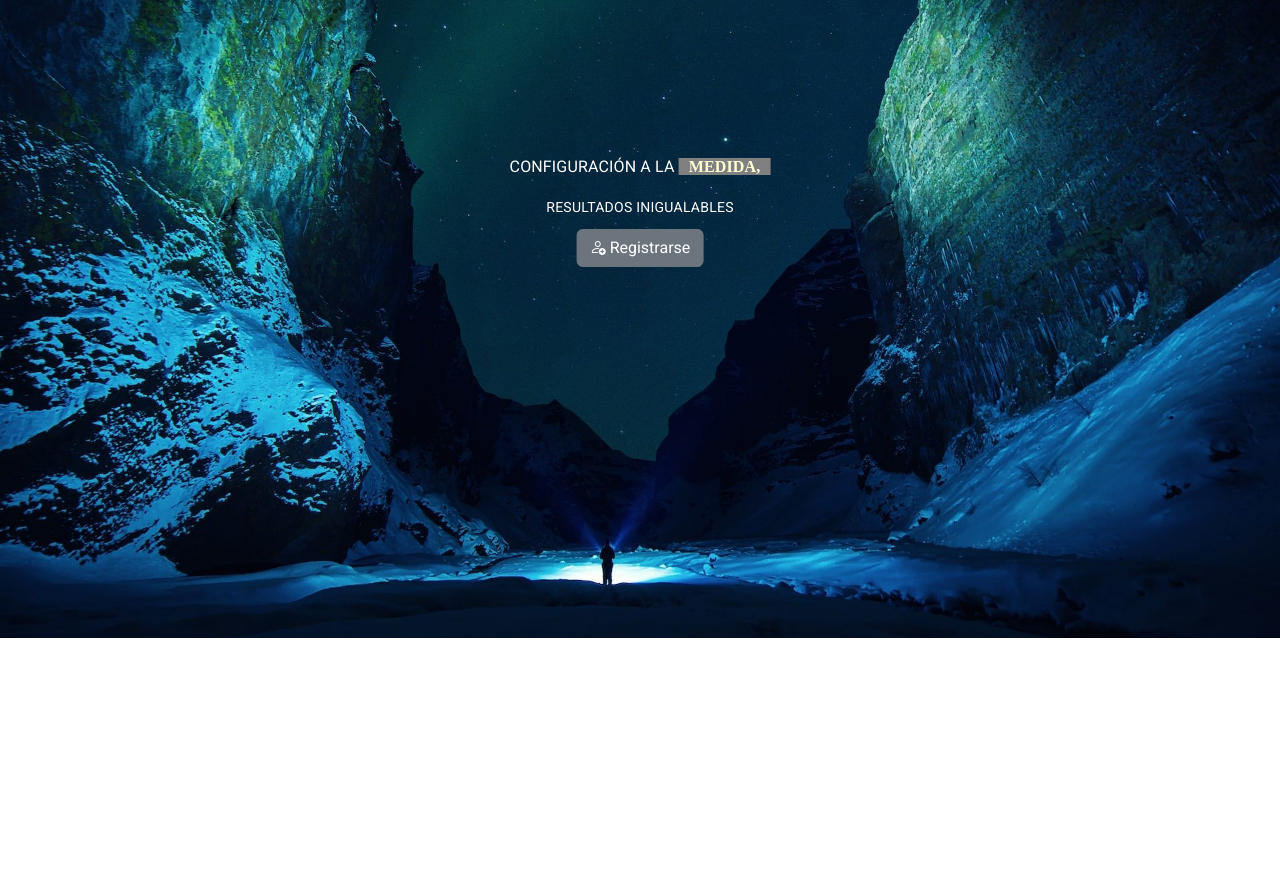
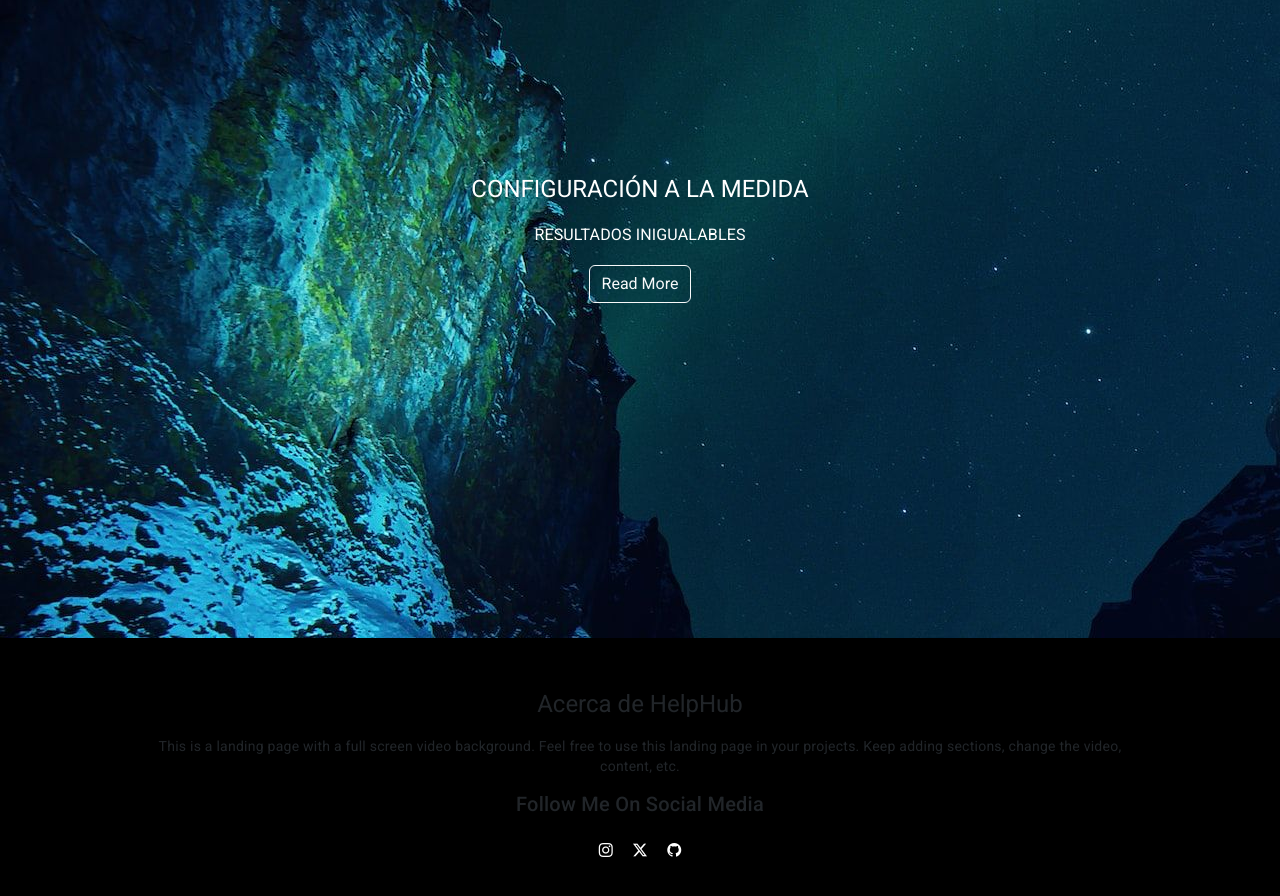
Before and after one commit to PJMonticoli/angular-supabase, an Angular app in the folder helphubapp/: page / in a window 1280 px wide. Shown: the part 200-1096 px from the top of the page. Before the commit the page ends 838 px from the top, so only its background shows below. Built offline with nearby package versions, Linux system fonts and the light colour scheme.

Commit message:
modifico landing page del home component

```diff
--- a/helphubapp/src/app/components/home/home.component.css
+++ b/helphubapp/src/app/components/home/home.component.css
@@ -1,4 +1,4 @@
-.tituloBox {
+/* .tituloBox {
   position: absolute;
   top: 50%;
   left: 50%;
@@ -12,13 +12,6 @@ a {
   color: white;
 }
 
-.fondo {
-  background-image: url('../../../assets/img/home.jpg');
-  background-size: cover;
-  background-position: center;
-  background-repeat: no-repeat;
-  height: 100vh;
-}
 
 .texto-personalizado {
   background: gray;
@@ -35,4 +28,68 @@ a {
 .btn-secondary[disabled] {
   filter: none;
   background-color: #4ea15c;
+} */
+/* .fondo {
+  background-image: url('../../../assets/img/home.jpg');
+  background-size: cover;
+  background-position: center;
+  background-repeat: no-repeat;
+  height: 100vh;
+} */
+
+.showcase {
+  position: relative;
+  height: 100vh;
+  /* background: #000; */
+  background-image: url('../../../assets/img/home.jpg');
+  display: flex;
+  justify-content: center;
+  align-items: center;
 }
+
+.video-container {
+  position: absolute;
+  top: 0;
+  left: 0;
+  width: 100%;
+  height: 100%;
+  overflow: hidden;
+}
+
+.video-container video {
+  width: 100%;
+  height: 100%;
+  object-fit: cover;
+}
+
+.content {
+  text-align: center;
+  color: #fff;
+}
+
+
+
+#about {
+  background: #000;
+  padding: 50px 0;
+  text-align: center;
+}
+
+.container {
+  width: 80%;
+  margin: auto;
+}
+
+.social {
+  margin-top: 20px;
+}
+
+.social a {
+  color: #333;
+  margin: 0 10px;
+  transition: color 0.3s ease;
+}
+
+.social a:hover {
+  color: #000;
+}
--- a/helphubapp/src/app/components/home/home.component.html
+++ b/helphubapp/src/app/components/home/home.component.html
@@ -1,15 +1,27 @@
+ <div class="fondo">
+   <section class="showcase">
+    <div class="content">
+      <h1 class="text-uppercase">Configuración a la medida</h1>
+      <h3 class="text-uppercase">resultados inigualables</h3>
+      <button type="button" class="btn btn-outline-light" (click)="scrollToAbout()">Read More</button>
+    </div>
+  </section>
+ </div>
 
-<div class="fondo">
-  <div class="container py-5">
-    <div id="titulo-homepage" class="text-white">
-      <div class="container my-5">
-        <div class="tituloBox text-uppercase">
-          <br>
-          <h3>Configuración a la <span class="texto-personalizado">medida,</span></h3>
-          <p>resultados inigualables</p>
-          <button type="button" class="btn btn-secondary bi bi-person-add" routerLink="/user-register"> Registrarse</button>
-        </div>
-      </div>
+ <section id="about">
+  <div class="container">
+    <h1>Acerca de HelpHub</h1>
+    <p>
+      This is a landing page with a full screen video background. Feel free to use this landing page in your projects.
+      Keep adding sections, change the video, content, etc.
+    </p>
+
+    <h2>Follow Me On Social Media</h2>
+
+    <div class="social">
+      <a target="_blank" class="text-white" href="https://www.instagram.com"><i class="bi bi-instagram"></i></a>
+      <a target="_blank" class="text-white" href="https://www.twitter.com"><i class="bi bi-twitter-x"></i></a>
+      <a target="_blank" class="text-white" href="https://www.github.com"><i class="bi bi-github"></i></a>
     </div>
   </div>
-</div>
+</section>
--- a/helphubapp/src/app/components/home/home.component.ts
+++ b/helphubapp/src/app/components/home/home.component.ts
@@ -10,5 +10,17 @@ import { RouterLink, RouterOutlet } from '@angular/router';
   styleUrl: './home.component.css'
 })
 export class HomeComponent {
+  scrollToAbout(): void {
+    // Obtenemos la posición de la sección "about"
+    const aboutSection = document.getElementById("about");
+    if (aboutSection) {
+      const aboutSectionPosition = aboutSection.offsetTop;
 
+      // Desplazamiento suave hacia la sección "about"
+      window.scrollTo({
+          top: aboutSectionPosition,
+          behavior: "smooth"
+      });
+    }
+  }
 }
```
